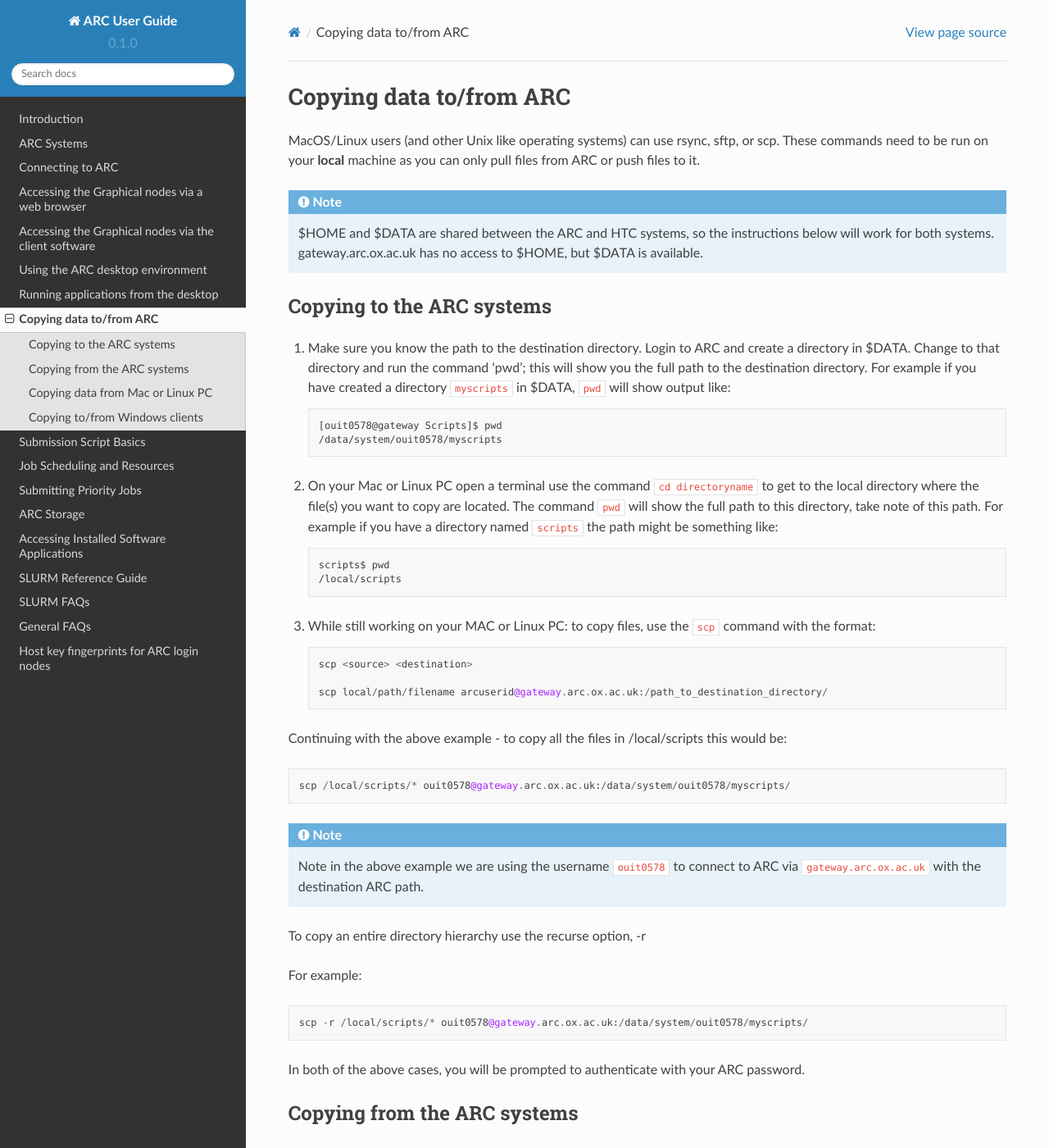
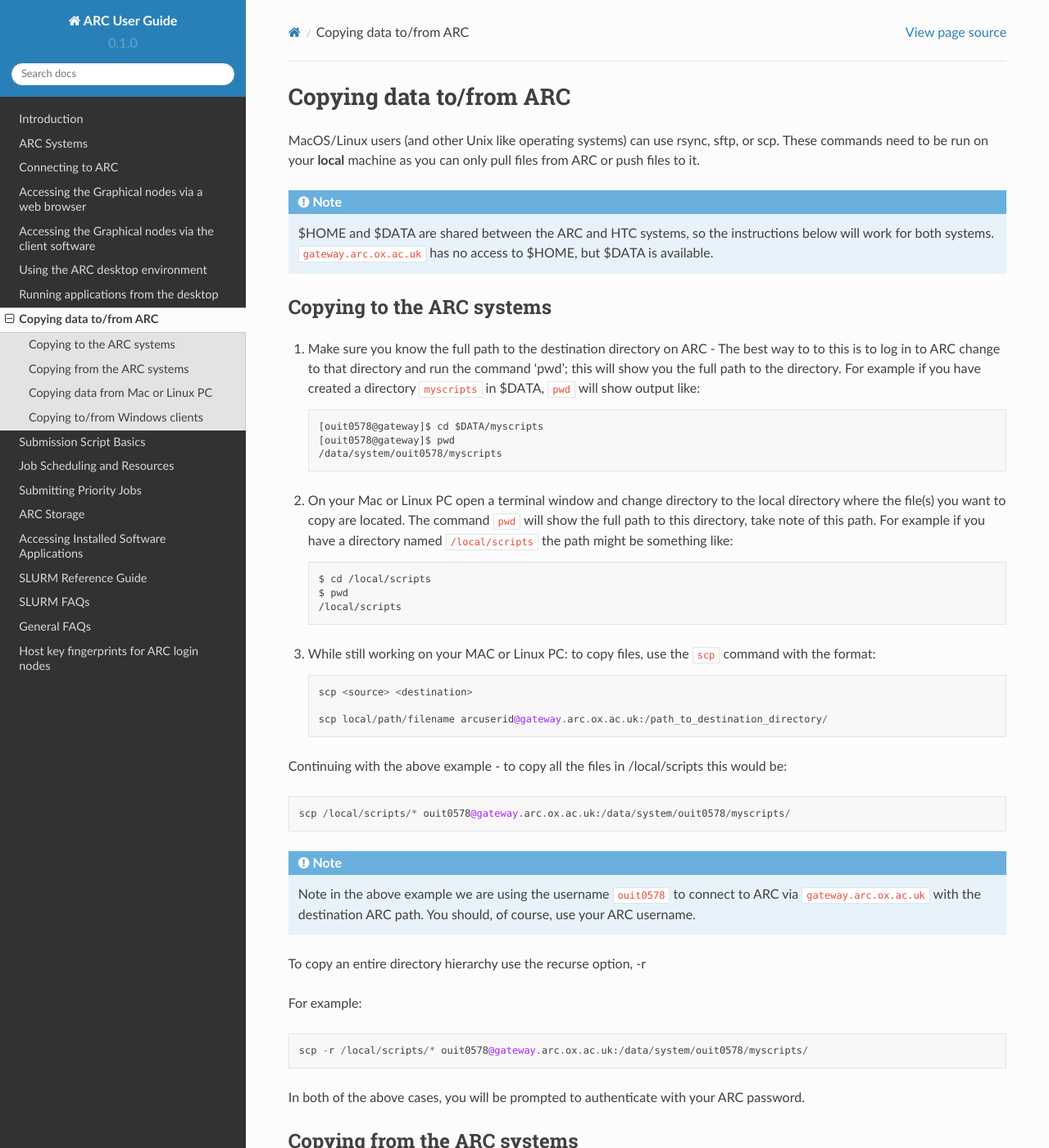
Before and after one commit to tina-friedrich/arc-user-guide, a Sphinx documentation site: the page built from docs/source/arc-copying-data.rst, in a window 1280 px wide and 1400 px high. Shown: the whole window at 82% size. Built offline with Sphinx 7.4.7 and the Read the Docs theme 2.0.0, drawn with Linux system fonts in a browser that asks for light colours; some of the changed text lies outside the part shown.

Commit message:
Update arc-copying-data.rst

```diff
--- a/docs/source/arc-copying-data.rst
+++ b/docs/source/arc-copying-data.rst
@@ -5,19 +5,21 @@ MacOS/Linux users (and other Unix like operating systems) can use rsync, sftp, o
 
 .. note::
 
-    $HOME and $DATA are shared between the ARC and HTC systems, so the instructions below will work for both systems. gateway.arc.ox.ac.uk has no access to $HOME, but $DATA is available.
+    $HOME and $DATA are shared between the ARC and HTC systems, so the instructions below will work for both systems. ``gateway.arc.ox.ac.uk`` has no access to $HOME, but $DATA is available.
 
 Copying to the ARC systems
 ^^^^^^^^^^^^^^^^^^^^^^^^^^
 
-1) Make sure you know the path to the destination directory. Login to ARC and create a directory in $DATA. Change to that directory and run the command 'pwd'; this will show you the full path to the destination directory. For example if you have created a directory ``myscripts`` in $DATA, ``pwd`` will show output like::
+1) Make sure you know the full path to the destination directory on ARC - The best way to to this is to log in to ARC change to that directory and run the command 'pwd'; this will show you the full path to the directory. For example if you have created a directory ``myscripts`` in $DATA, ``pwd`` will show output like::
 
-    [ouit0578@gateway Scripts]$ pwd
+    [ouit0578@gateway]$ cd $DATA/myscripts
+    [ouit0578@gateway]$ pwd
     /data/system/ouit0578/myscripts
 
-2) On your Mac or Linux PC open a terminal use the command ``cd directoryname`` to get to the local directory where the file(s) you want to copy are located. The command ``pwd`` will show the full path to this directory, take note of this path. For example if you have a directory named ``scripts`` the path might be something like::
+2) On your Mac or Linux PC open a terminal window and change directory to the local directory where the file(s) you want to copy are located. The command ``pwd`` will show the full path to this directory, take note of this path. For example if you have a directory named ``/local/scripts`` the path might be something like::
 
-    scripts$ pwd
+    $ cd /local/scripts
+    $ pwd
     /local/scripts
 
 3) While still working on your MAC or Linux PC: to copy files, use the ``scp`` command with the format::
@@ -31,7 +33,7 @@ Continuing with the above example - to copy all the files in /local/scripts this
     scp /local/scripts/* ouit0578@gateway.arc.ox.ac.uk:/data/system/ouit0578/myscripts/
 
 .. note::
-   Note in the above example we are using the username ``ouit0578`` to connect to ARC via ``gateway.arc.ox.ac.uk`` with the destination ARC path.
+   Note in the above example we are using the username ``ouit0578`` to connect to ARC via ``gateway.arc.ox.ac.uk`` with the destination ARC path. You should, of course, use your ARC username.
 
 
 To copy an entire directory hierarchy use the recurse option, -r
```
Also changed, not shown: other parts of docs/source/arc-copying-data.rst (+1 -1 lines).
